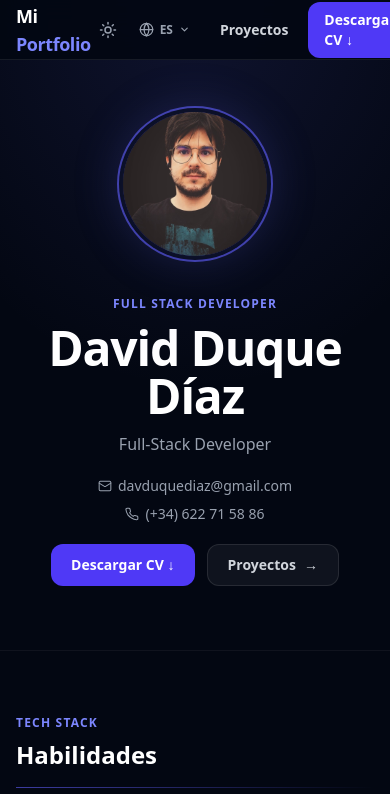
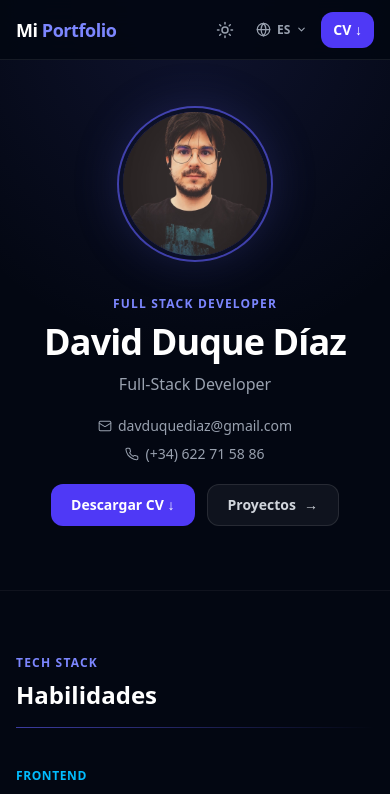
Before and after one commit to memnochdavid/memnochdavid.github.io, a React (Vite) app: page / in a window 390 px wide. Shown: the top 794 px of the page. Built offline with nearby package versions, Linux system fonts and the light colour scheme.

Commit message:
cambios responsive

```diff
--- a/src/includes/Header.jsx
+++ b/src/includes/Header.jsx
@@ -135,7 +135,7 @@ function Header({ textLogo1, textLogo2 }) {
         <LocaleDropdown />
 
         <a href="#/projects"
-          className="text-sm font-semibold px-4 py-2 rounded-xl transition-all duration-200
+          className="hidden sm:inline-flex text-sm font-semibold px-4 py-2 rounded-xl transition-all duration-200
             text-gray-600 dark:text-gray-300
             hover:text-gray-900 dark:hover:text-white
             hover:bg-gray-100 dark:hover:bg-white/8">
@@ -144,9 +144,10 @@ function Header({ textLogo1, textLogo2 }) {
 
         <a href="resources/CV - David Duque Díaz.pdf"
           download="CV - David Duque Díaz.pdf"
-          className="text-sm font-semibold px-4 py-2 rounded-xl transition-all duration-200
+          className="text-sm font-semibold px-3 sm:px-4 py-2 rounded-xl transition-all duration-200
             bg-indigo-600 hover:bg-indigo-500 text-white">
-          {t('header.cv')} ↓
+          <span className="sm:hidden">CV ↓</span>
+          <span className="hidden sm:inline">{t('header.cv')} ↓</span>
         </a>
       </div>
     </header>
--- a/src/pages/Home.jsx
+++ b/src/pages/Home.jsx
@@ -199,7 +199,7 @@ export default function Home() {
                   text-indigo-600 dark:text-indigo-400">
                   {t('profile.role')}
                 </p>
-                <h1 className="text-5xl md:text-6xl font-extrabold tracking-tight leading-none
+                <h1 className="text-4xl sm:text-5xl md:text-6xl font-extrabold tracking-tight leading-none
                   text-gray-900 dark:text-white">
                   {t('profile.name')}
                 </h1>
--- a/src/pages/Projects.jsx
+++ b/src/pages/Projects.jsx
@@ -70,7 +70,10 @@ function StackedScreenshots({ images, inView, interactive = false, portrait = fa
   const [hasEntered, setHasEntered] = useState(false);
 
   const paddingTop = portrait ? '222%' : '62%';
-  const wrapStyle = portrait ? { maxWidth: 260, margin: '0 auto' } : {};
+  // On mobile: left-align so back cards use the available right space.
+  // On sm+: center — wider columns have enough room for the back-card overflow.
+  const wrapStyle = portrait ? { maxWidth: 260 } : {};
+  const wrapClass = `relative select-none${portrait ? ' mx-0 sm:mx-auto' : ''}`;
   const CONFIGS = portrait ? STACK_CONFIGS_PORTRAIT : STACK_CONFIGS_LANDSCAPE;
 
   // Once the entry stagger completes, remove delays so cycling is instant
@@ -83,7 +86,7 @@ function StackedScreenshots({ images, inView, interactive = false, portrait = fa
 
   if (!images?.length) {
     return (
-      <div style={wrapStyle}>
+      <div className={wrapClass} style={wrapStyle}>
         <div className="relative w-full rounded-2xl bg-gray-200 dark:bg-gray-800/40 border border-gray-200 dark:border-white/5"
           style={{ paddingTop }} />
       </div>
@@ -94,7 +97,7 @@ function StackedScreenshots({ images, inView, interactive = false, portrait = fa
   const showCount = Math.min(total, CONFIGS.length);
 
   return (
-    <div className="relative select-none" style={wrapStyle}>
+    <div className={wrapClass} style={wrapStyle}>
       <div className="relative w-full" style={{ paddingTop }}>
         {images.map((src, imgIdx) => {
           // Each image has a stable key → its card persists and animates between positions
@@ -315,7 +318,7 @@ function ProjectDetail({ project, onBack }) {
               </div>
             </div>
 
-            <div className="w-full md:w-64 shrink-0 rounded-2xl overflow-hidden border border-gray-200 dark:border-white/5 aspect-[9/16]">
+            <div className="w-full max-w-[260px] mx-auto md:mx-0 md:w-64 md:max-w-none shrink-0 rounded-2xl overflow-hidden border border-gray-200 dark:border-white/5 aspect-[9/16]">
               <iframe src={project.videoUrl} className="w-full h-full block"
                 title={`Demo · ${t(project.titleKey)}`}
                 frameBorder="0"
```
Also changed, not shown: public/img/projects/loggex/placeholder_loggex.png (deleted).
